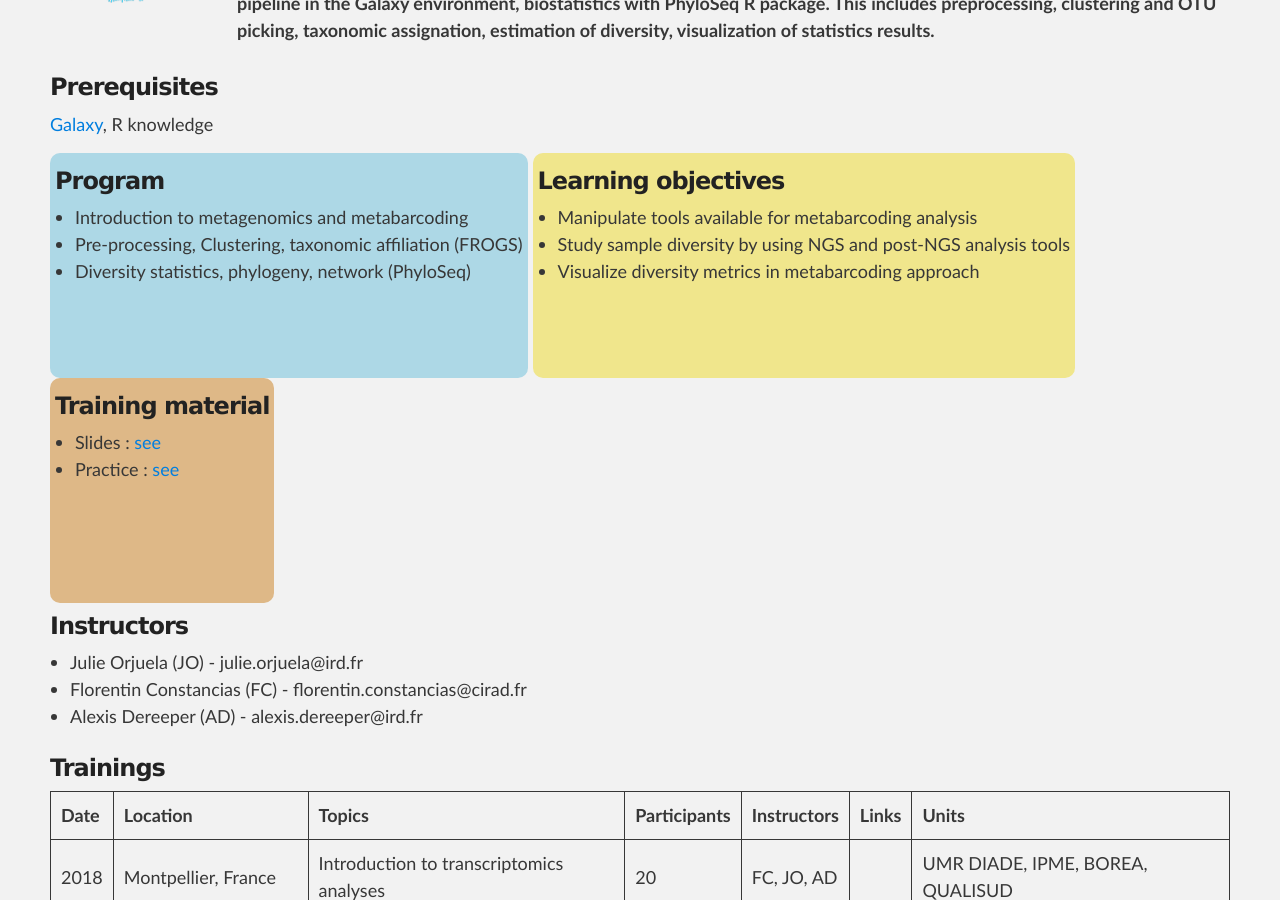
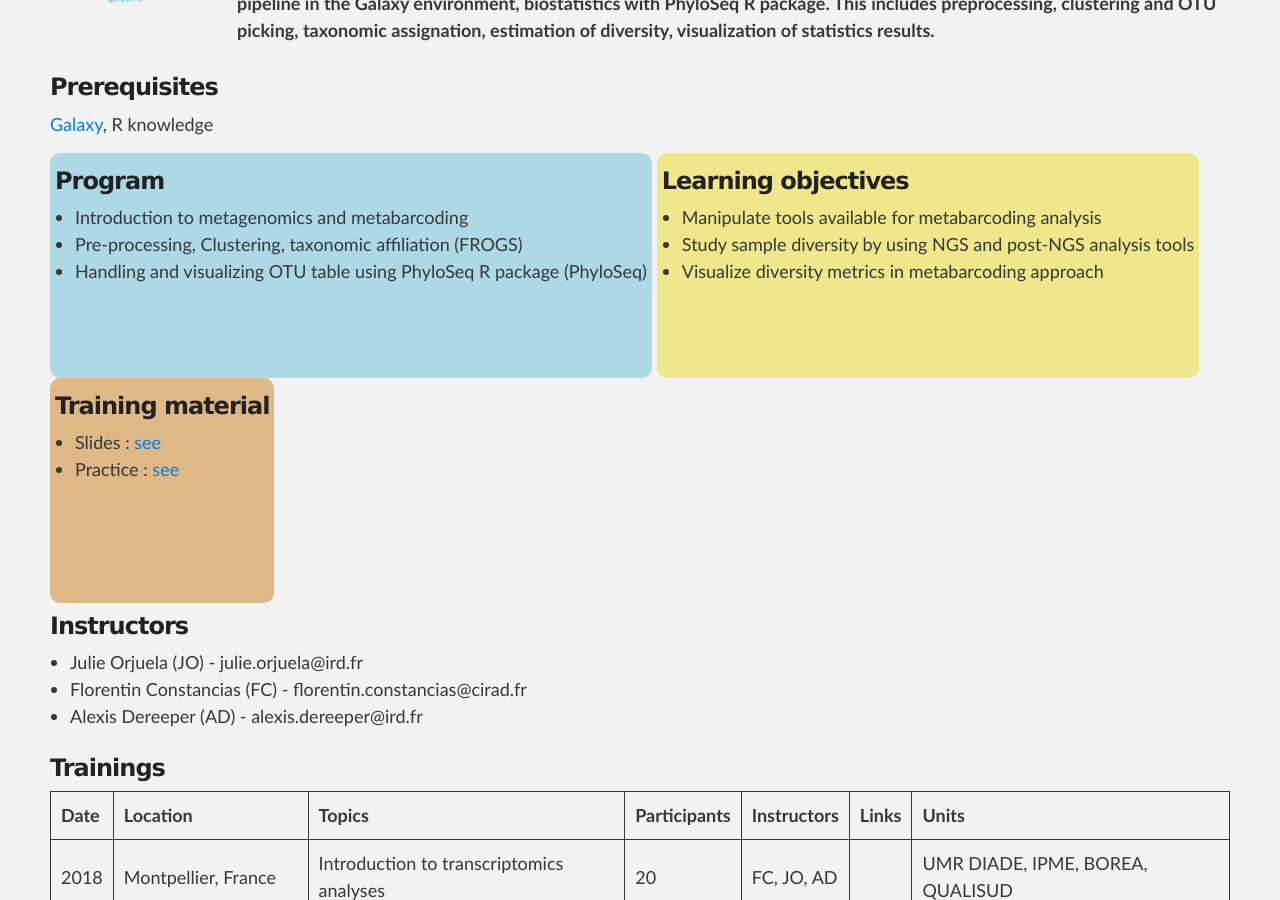
Before and after one commit to SouthGreenPlatform/trainings, a Jekyll site: the page built from _pages/metabarcoding.md, in a window 1280 px wide and 900 px high, scrolled down 448 px. Built offline with Jekyll 4.4.1, drawn with Linux system fonts in a browser that asks for light colours; nearby versions of some CDN libraries.

Commit message:
update objectives phyloseq

```diff
--- a/_pages/metabarcoding.md
+++ b/_pages/metabarcoding.md
@@ -23,7 +23,7 @@ This course offers an introduction to metabarcoding analyses at two different le
 <ul>
 <li> Introduction to metagenomics and metabarcoding </li>
 <li> Pre-processing, Clustering, taxonomic affiliation (FROGS) </li>
-<li> Diversity statistics, phylogeny, network (PhyloSeq) </li>
+<li> Handling and visualizing OTU table using PhyloSeq R package (PhyloSeq) </li>
 </ul>
 </div>
 
```
